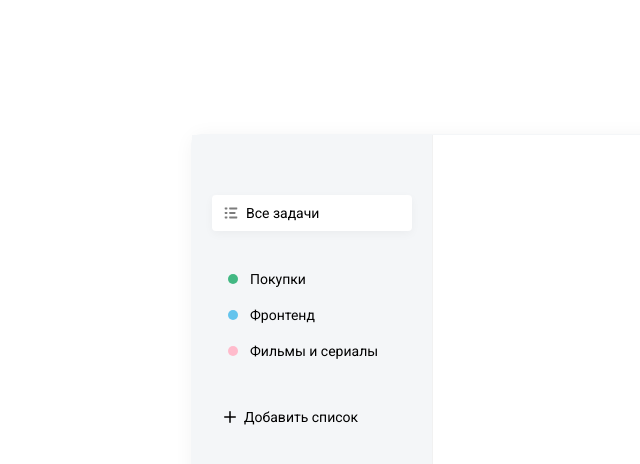
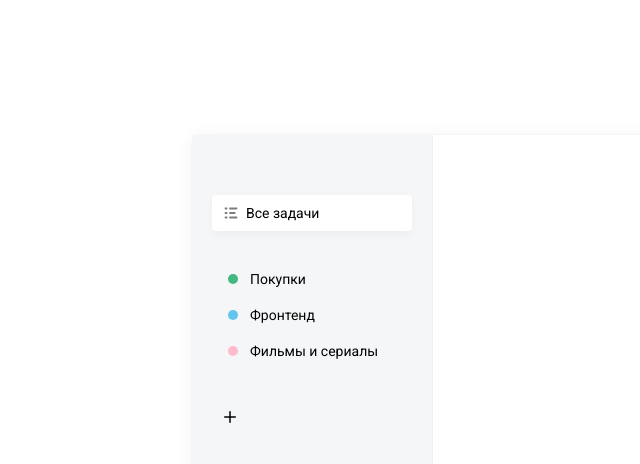
Before and after one commit to thevladbog/todo-app, a React (Create React App) app: page / in a window 1280 px wide. In both pictures the pointer is over the item "Добавить список". Shown: the top 464 px of the page, without its empty margins (73-713 px from the left). Built offline with nearby package versions, Linux system fonts and the light colour scheme.

Commit message:
fix: minor fix with styles List component's

```diff
--- a/src/components/List/List.scss
+++ b/src/components/List/List.scss
@@ -2,9 +2,25 @@
 
   margin-bottom: 30px;
 
-  &__icon-plus {
-    path {
-      stroke: #868686;
+  &__add-button {
+    svg {
+      path {
+        stroke: #868686;
+      }
+    }
+    span {
+      color: #767676;
+    }
+
+    &:hover {
+      svg {
+        path {
+          stroke: #000000;
+        }
+      }
+      span {
+        color: #0000;
+      }
     }
   }
 
```
